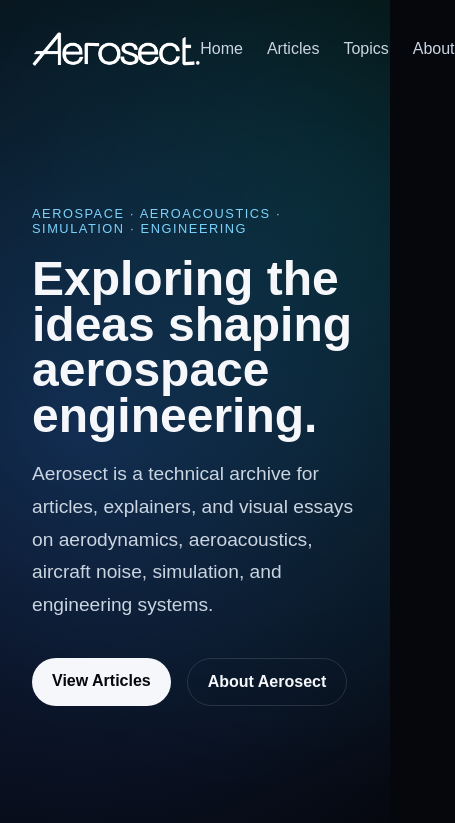
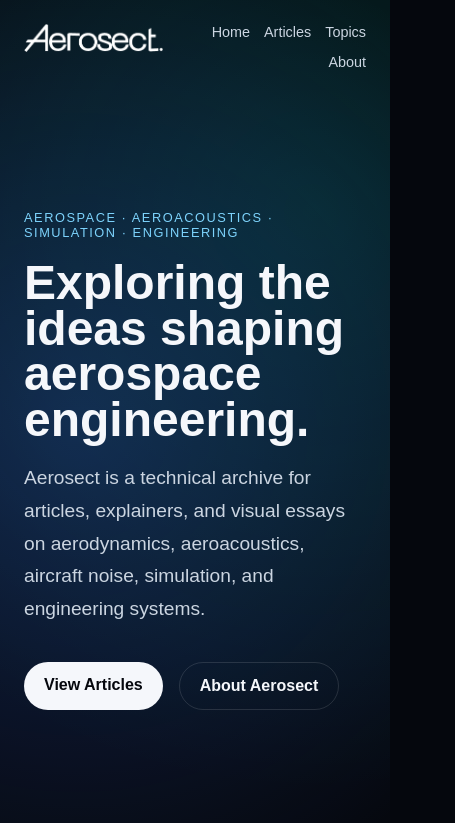
Before and after one commit to yashb97/aerosect.com, an Astro site: page / in a window 390 px wide. Shown: the top 823 px of the page, 455 px wide, since content can reach past the window. Built offline with nearby package versions, Linux system fonts and the light colour scheme; Astro itself is replaced by a stand-in of ours.

Commit message:
Improve mobile navigation spacing

```diff
--- a/src/layouts/BaseLayout.astro
+++ b/src/layouts/BaseLayout.astro
@@ -136,4 +136,26 @@ const {
       flex-wrap: wrap;
     }
   }
+
+  @media (max-width: 700px) {
+    .page {
+      padding: 24px;
+    }
+
+    .nav {
+      align-items: flex-start;
+      gap: 20px;
+    }
+
+    .logo img {
+      height: 28px;
+    }
+
+    .links {
+      gap: 14px;
+      flex-wrap: wrap;
+      justify-content: flex-end;
+      font-size: 0.9rem;
+    }
+  }
 </style>
```
